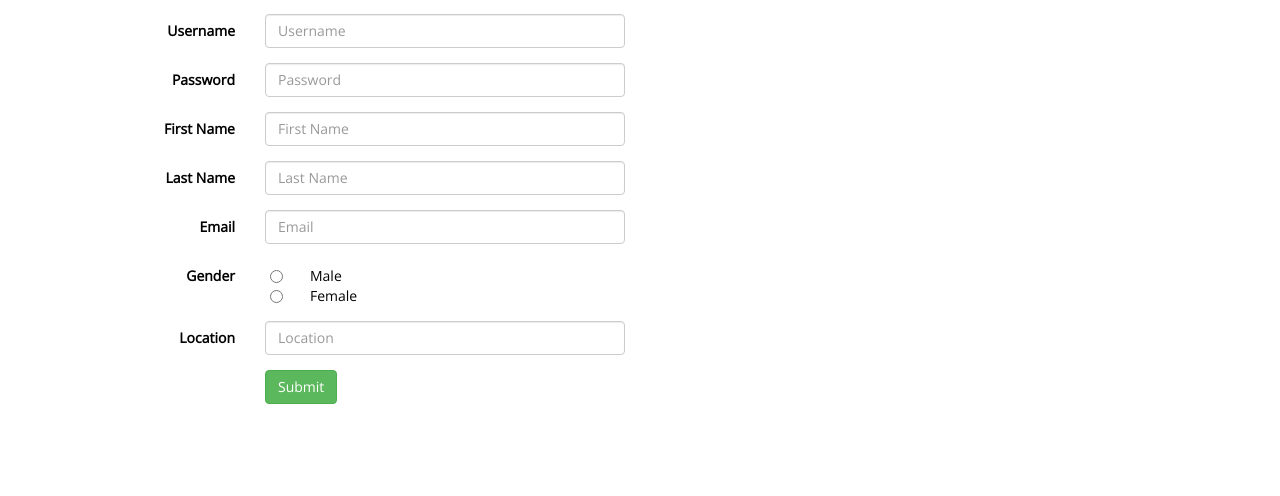
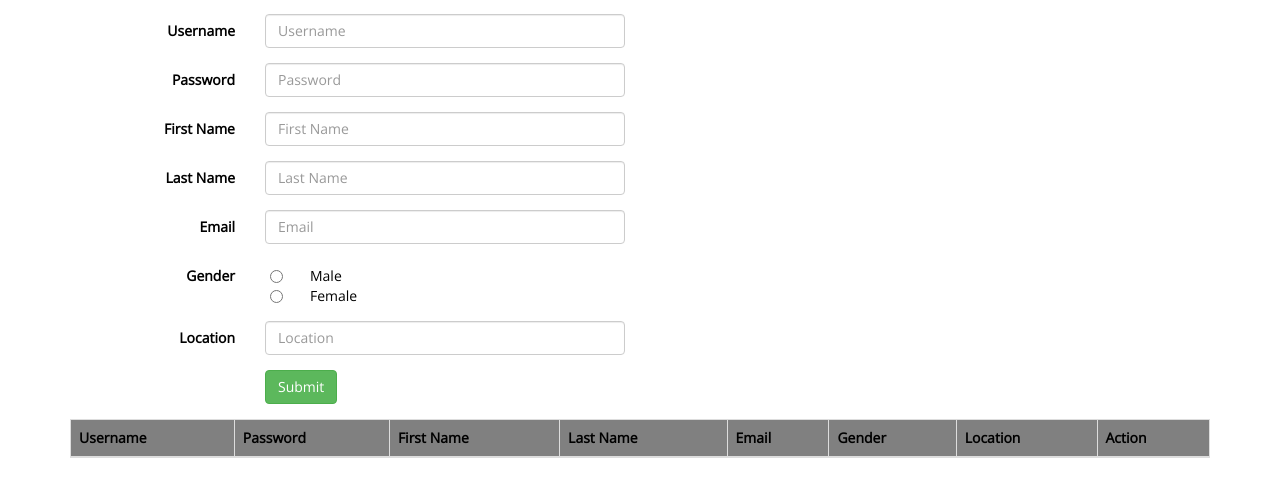
Before and after one commit to ysrujan/Form_Validation_JavaScript, a plain HTML site: page index.html in a window 1280 px wide. Shown: the part 106-602 px from the top of the page. Drawn offline with nearby package versions, Linux system fonts and the light colour scheme.

Commit message:
Create index.html
Final working code. Made corrections by removing the comment line.

```diff
--- a/index.html
+++ b/index.html
@@ -10,7 +10,7 @@
                 crossorigin="anonymous"></script>
         <script src="https://maxcdn.bootstrapcdn.com/bootstrap/3.3.5/js/bootstrap.min.js"></script>
         <script type="text/javascript" src="validate.js"></script>
-        <!--<script type="text/javascript" src="functions.js"></script>-->
+        <script type="text/javascript" src="functions.js"></script>
 
     </head>
     <body>
```
